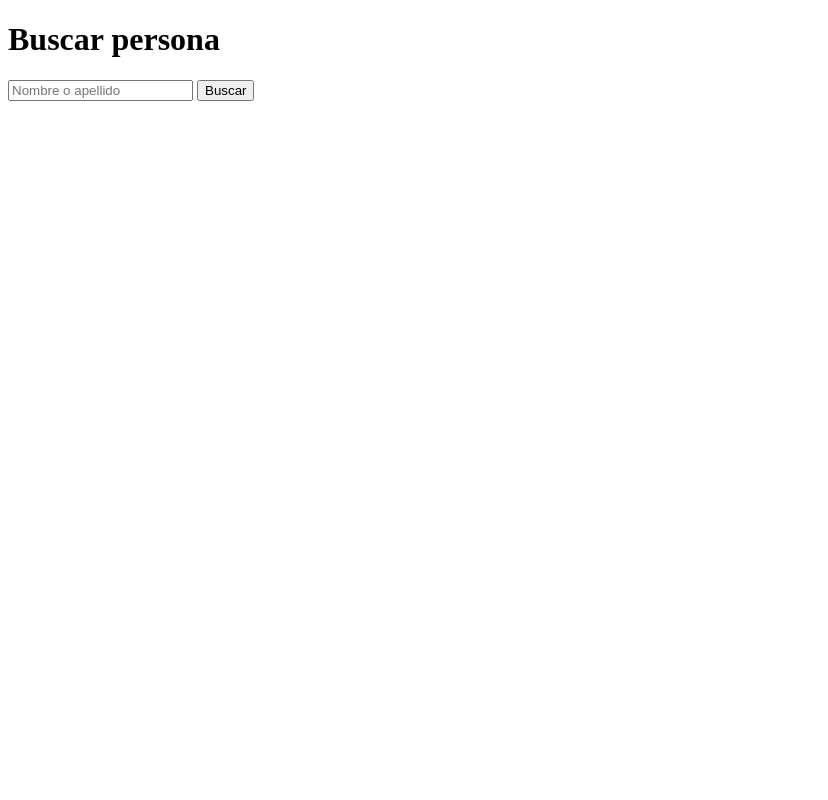
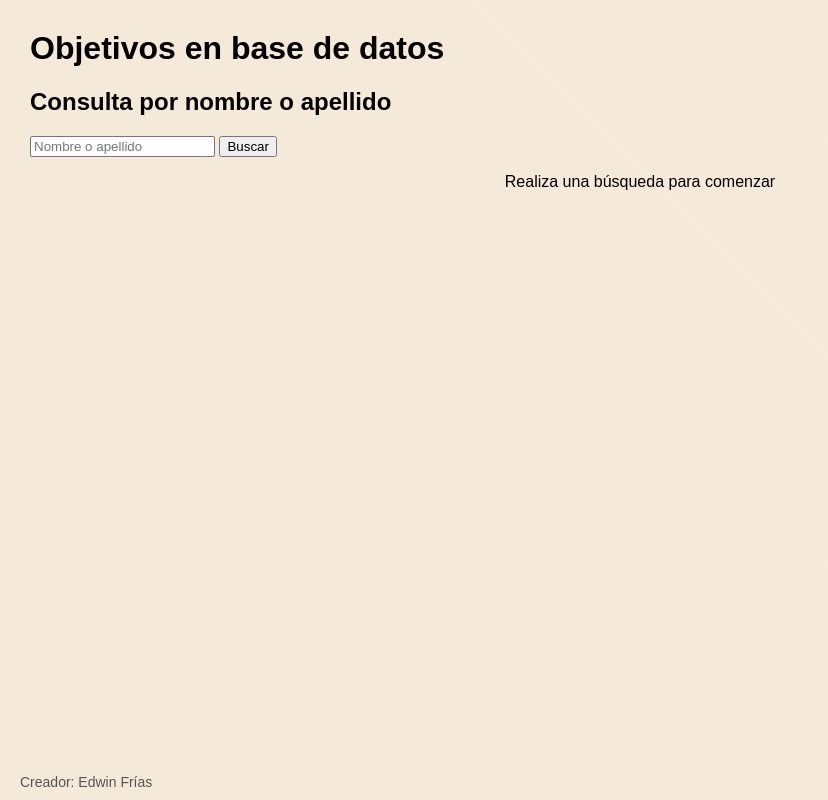
Before and after one commit to edwin-shagg/mi_app_consulta, a Flask app: page / in a window 1280 px wide. Shown: the whole page, without its empty margins (0-828 px from the left). Run offline with Flask 3, Linux system fonts and the light colour scheme.

Commit message:
Actualización visual: título, creador, marca de agua y mensaje de error

```diff
--- a/templates/index.html
+++ b/templates/index.html
@@ -2,18 +2,72 @@
 <html lang="es">
 <head>
     <meta charset="UTF-8">
-    <title>Consulta de Personas</title>
+    <title>Objetivos en base de datos</title>
+    <style>
+        body {
+            background-color: #f5e9da; /* color crema */
+            font-family: Arial, sans-serif;
+            margin: 30px;
+            position: relative;
+        }
+
+        .fondo-marca {
+            position: fixed;
+            top: 0;
+            left: 0;
+            width: 100%;
+            height: 100%;
+            background-image: repeating-linear-gradient(
+                45deg,
+                rgba(255,255,255,0.05) 0,
+                rgba(255,255,255,0.05) 1px,
+                transparent 1px,
+                transparent 150px
+            );
+            z-index: 0;
+            pointer-events: none;
+        }
+
+        .creador {
+            position: fixed;
+            bottom: 10px;
+            left: 20px;
+            font-size: 14px;
+            color: #555;
+            z-index: 10;
+        }
+
+        table {
+            width: 100%;
+            border-collapse: collapse;
+            margin-top: 20px;
+        }
+
+        th, td {
+            border: 1px solid #999;
+            padding: 8px;
+            text-align: left;
+        }
+
+        th {
+            background-color: #ddd;
+        }
+    </style>
 </head>
 <body>
-    <h1>Buscar persona</h1>
+    <div class="fondo-marca"></div>
+    <div class="creador">Creador: Edwin Frías</div>
+
+    <h1>Objetivos en base de datos</h1>
+    <h2>Consulta por nombre o apellido</h2>
+
     <form method="POST">
         <input type="text" name="filtro" placeholder="Nombre o apellido" required>
         <button type="submit">Buscar</button>
     </form>
 
     {% if resultados %}
-        <h2>Resultados</h2>
-        <table border="1">
+        <table>
             <thead>
                 <tr>
                     {% for col in columnas %}
@@ -24,13 +78,17 @@
             <tbody>
                 {% for fila in resultados %}
                     <tr>
-                        {% for item in fila %}
-                            <td>{{ item }}</td>
+                        {% for celda in fila %}
+                            <td>{{ celda }}</td>
                         {% endfor %}
                     </tr>
                 {% endfor %}
             </tbody>
         </table>
+    {% elif request.method == 'POST' %}
+        <p style="text-align:center; color: red;">Apellido o nombre no se encuentra en la base de datos</p>
+    {% else %}
+        <p style="text-align:center;">Realiza una búsqueda para comenzar</p>
     {% endif %}
 </body>
 </html>
```
